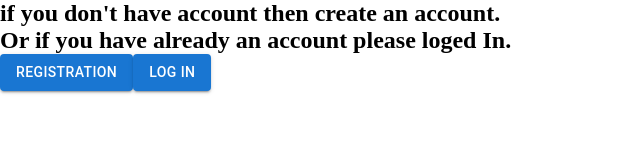
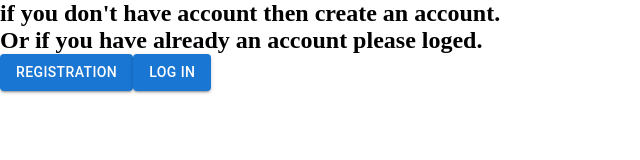
Before and after one commit to HM-Sajal/chattingApp, a React (Vite) app: page / in a window 1280 px wide. Shown: the top 160 px of the page, without its empty margins (0-640 px from the left). Built offline with nearby package versions, Linux system fonts and the light colour scheme; no server answers.

Commit message:
Update Home.jsx
change in login titile

```diff
--- a/src/pages/Home.jsx
+++ b/src/pages/Home.jsx
@@ -30,7 +30,7 @@ const Home = () => {
     return (
       <>
         <h2>if you don't have account then create an account.</h2>
-         <h2> Or if you have already an account please loged In.</h2>
+         <h2> Or if you have already an account please loged.</h2>
         <Link to="/authentication">
           <Button variant="contained">Registration</Button>
         </Link>
```
